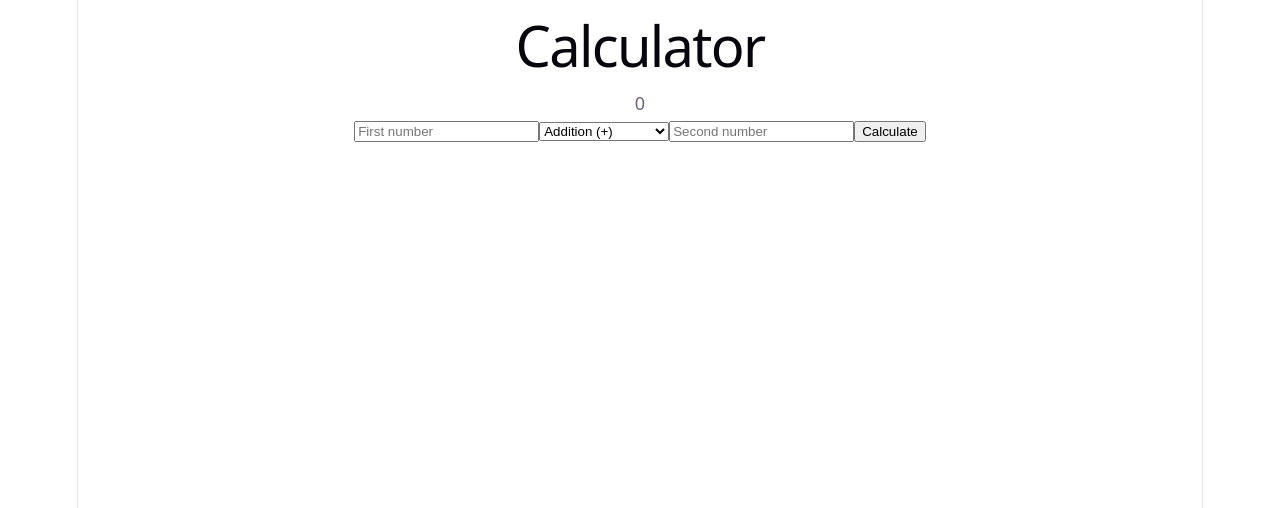
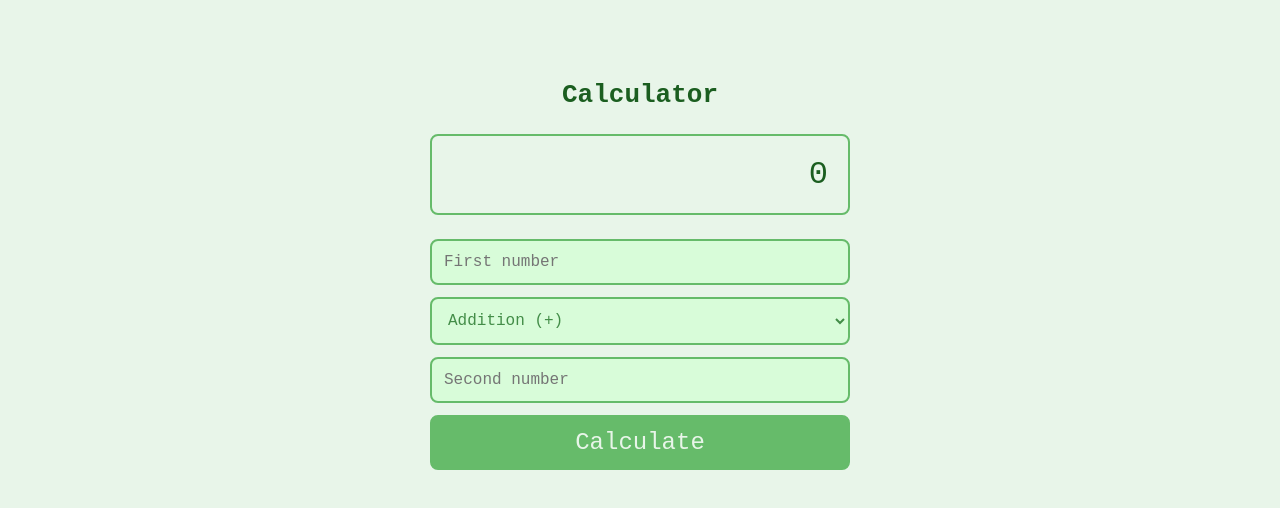
Before and after one commit to esrselin/sezzle-calculator, a React (Vite) app in the folder frontend/: page / in a window 1280 px wide. Shown: the top 508 px of the page. Built offline with nearby package versions, Linux system fonts and the light colour scheme.

Commit message:
feat: add calculator UI

```diff
--- a/frontend/src/App.css
+++ b/frontend/src/App.css
@@ -1,184 +1,53 @@
-.counter {
-  font-size: 16px;
-  padding: 5px 10px;
-  border-radius: 5px;
-  color: var(--accent);
-  background: var(--accent-bg);
-  border: 2px solid transparent;
-  transition: border-color 0.3s;
-  margin-bottom: 24px;
-
-  &:hover {
-    border-color: var(--accent-border);
-  }
-  &:focus-visible {
-    outline: 2px solid var(--accent);
-    outline-offset: 2px;
-  }
+.calculator {
+  width: min(90%, 420px);
+  margin: 80px auto;
+  color: #1B5E20;
 }
 
-.hero {
-  position: relative;
-
-  .base,
-  .framework,
-  .vite {
-    inset-inline: 0;
-    margin: 0 auto;
-  }
-
-  .base {
-    width: 170px;
-    position: relative;
-    z-index: 0;
-  }
-
-  .framework,
-  .vite {
-    position: absolute;
-  }
-
-  .framework {
-    z-index: 1;
-    top: 34px;
-    height: 28px;
-    transform: perspective(2000px) rotateZ(300deg) rotateX(44deg) rotateY(39deg)
-      scale(1.4);
-  }
-
-  .vite {
-    z-index: 0;
-    top: 107px;
-    height: 26px;
-    width: auto;
-    transform: perspective(2000px) rotateZ(300deg) rotateX(40deg) rotateY(39deg)
-      scale(0.8);
-  }
+.calculator h1 {
+  text-align: center;
 }
 
-#center {
+.display {
+  min-height: 80px;
+  margin: 24px 0;
+  padding: 20px;
+  border: 2px solid #66BB6A;
+  border-radius: 8px;
+  text-align: right;
+  font-size: 2rem;
+  background: #E8F5E9;
+}
+
+.calculator-body {
   display: flex;
   flex-direction: column;
-  gap: 25px;
-  place-content: center;
-  place-items: center;
-  flex-grow: 1;
-
-  @media (max-width: 1024px) {
-    padding: 32px 20px 24px;
-    gap: 18px;
-  }
+  gap: 12px;
 }
 
-#next-steps {
-  display: flex;
-  border-top: 1px solid var(--border);
-  text-align: left;
-
-  & > div {
-    flex: 1 1 0;
-    padding: 32px;
-    @media (max-width: 1024px) {
-      padding: 24px 20px;
-    }
-  }
-
-  .icon {
-    margin-bottom: 16px;
-    width: 22px;
-    height: 22px;
-  }
-
-  @media (max-width: 1024px) {
-    flex-direction: column;
-    text-align: center;
-  }
+.calculator-body input,
+.calculator-body select,
+.calculator-body button {
+  padding: 12px;
+  font-size: 1rem;
+  border: 2px solid #66BB6A;
+  border-radius: 8px;
+  font-family: monospace;
 }
 
-#docs {
-  border-right: 1px solid var(--border);
-
-  @media (max-width: 1024px) {
-    border-right: none;
-    border-bottom: 1px solid var(--border);
-  }
+.calculator-body input,
+.calculator-body select {
+  background: #d8fcd9;
+  color: #438d48;
 }
 
-#next-steps ul {
-  list-style: none;
-  padding: 0;
-  display: flex;
-  gap: 8px;
-  margin: 32px 0 0;
-
-  .logo {
-    height: 18px;
-  }
-
-  a {
-    color: var(--text-h);
-    font-size: 16px;
-    border-radius: 6px;
-    background: var(--social-bg);
-    display: flex;
-    padding: 6px 12px;
-    align-items: center;
-    gap: 8px;
-    text-decoration: none;
-    transition: box-shadow 0.3s;
-
-    &:hover {
-      box-shadow: var(--shadow);
-    }
-    .button-icon {
-      height: 18px;
-      width: 18px;
-    }
-  }
-
-  @media (max-width: 1024px) {
-    margin-top: 20px;
-    flex-wrap: wrap;
-    justify-content: center;
-
-    li {
-      flex: 1 1 calc(50% - 8px);
-    }
-
-    a {
-      width: 100%;
-      justify-content: center;
-      box-sizing: border-box;
-    }
-  }
+.calculator-body button {
+  cursor: pointer;
+  font-size: 1.5rem;
+  color: #E8F5E9;
+  background-color: #66BB6A;
 }
 
-#spacer {
-  height: 88px;
-  border-top: 1px solid var(--border);
-  @media (max-width: 1024px) {
-    height: 48px;
-  }
+.calculator-body button:hover {
+  background-color: #04530a;
 }
-
-.ticks {
-  position: relative;
-  width: 100%;
-
-  &::before,
-  &::after {
-    content: '';
-    position: absolute;
-    top: -4.5px;
-    border: 5px solid transparent;
-  }
-
-  &::before {
-    left: 0;
-    border-left-color: var(--border);
-  }
-  &::after {
-    right: 0;
-    border-right-color: var(--border);
-  }
-}
--- a/frontend/src/index.css
+++ b/frontend/src/index.css
@@ -1,111 +1,10 @@
-:root {
-  --text: #6b6375;
-  --text-h: #08060d;
-  --bg: #fff;
-  --border: #e5e4e7;
-  --code-bg: #f4f3ec;
-  --accent: #aa3bff;
-  --accent-bg: rgba(170, 59, 255, 0.1);
-  --accent-border: rgba(170, 59, 255, 0.5);
-  --social-bg: rgba(244, 243, 236, 0.5);
-  --shadow:
-    rgba(0, 0, 0, 0.1) 0 10px 15px -3px, rgba(0, 0, 0, 0.05) 0 4px 6px -2px;
-
-  --sans: system-ui, 'Segoe UI', Roboto, sans-serif;
-  --heading: system-ui, 'Segoe UI', Roboto, sans-serif;
-  --mono: ui-monospace, Consolas, monospace;
-
-  font: 18px/145% var(--sans);
-  letter-spacing: 0.18px;
-  color-scheme: light dark;
-  color: var(--text);
-  background: var(--bg);
-  font-synthesis: none;
-  text-rendering: optimizeLegibility;
-  -webkit-font-smoothing: antialiased;
-  -moz-osx-font-smoothing: grayscale;
-
-  @media (max-width: 1024px) {
-    font-size: 16px;
-  }
-}
-
-@media (prefers-color-scheme: dark) {
-  :root {
-    --text: #9ca3af;
-    --text-h: #f3f4f6;
-    --bg: #16171d;
-    --border: #2e303a;
-    --code-bg: #1f2028;
-    --accent: #c084fc;
-    --accent-bg: rgba(192, 132, 252, 0.15);
-    --accent-border: rgba(192, 132, 252, 0.5);
-    --social-bg: rgba(47, 48, 58, 0.5);
-    --shadow:
-      rgba(0, 0, 0, 0.4) 0 10px 15px -3px, rgba(0, 0, 0, 0.25) 0 4px 6px -2px;
-  }
-
-  #social .button-icon {
-    filter: invert(1) brightness(2);
-  }
-}
-
-#root {
-  width: 1126px;
-  max-width: 100%;
-  margin: 0 auto;
-  text-align: center;
-  border-inline: 1px solid var(--border);
-  min-height: 100svh;
-  display: flex;
-  flex-direction: column;
+* {
   box-sizing: border-box;
 }
 
 body {
   margin: 0;
+  font-family: monospace;
+  background: #E8F5E9;
+  color: #1B5E20;
 }
-
-h1,
-h2 {
-  font-family: var(--heading);
-  font-weight: 500;
-  color: var(--text-h);
-}
-
-h1 {
-  font-size: 56px;
-  letter-spacing: -1.68px;
-  margin: 32px 0;
-  @media (max-width: 1024px) {
-    font-size: 36px;
-    margin: 20px 0;
-  }
-}
-h2 {
-  font-size: 24px;
-  line-height: 118%;
-  letter-spacing: -0.24px;
-  margin: 0 0 8px;
-  @media (max-width: 1024px) {
-    font-size: 20px;
-  }
-}
-p {
-  margin: 0;
-}
-
-code,
-.counter {
-  font-family: var(--mono);
-  display: inline-flex;
-  border-radius: 4px;
-  color: var(--text-h);
-}
-
-code {
-  font-size: 15px;
-  line-height: 135%;
-  padding: 4px 8px;
-  background: var(--code-bg);
-}
```
